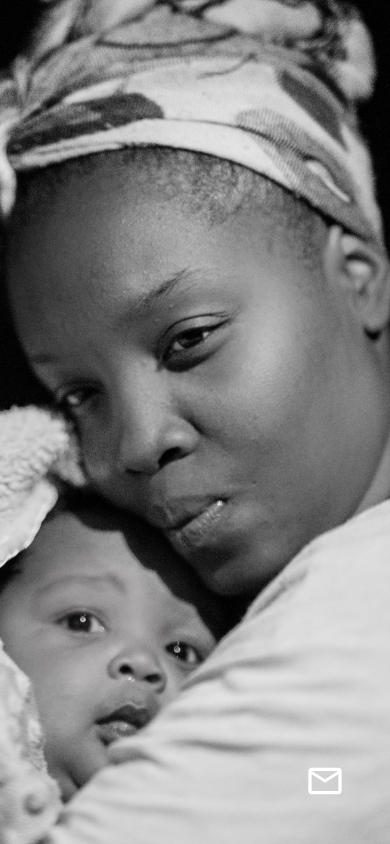
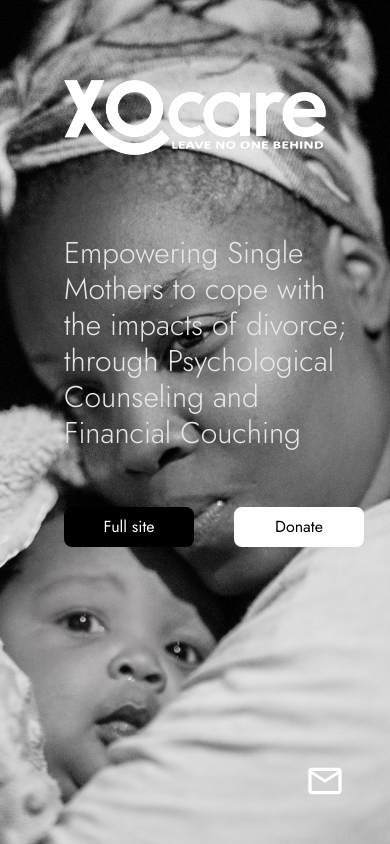
Before and after one commit to Nkusibeni23/Xocare, a React (Vite) app in the folder Frontend/: page / in a window 390 px wide. Built offline with nearby package versions, Linux system fonts and the light colour scheme; some icons are missing.

Commit message:
complete landing page

```diff
--- a/Frontend/src/components/LandingPage.jsx
+++ b/Frontend/src/components/LandingPage.jsx
@@ -1,20 +1,47 @@
+import { useEffect, useState } from "react";
 import Logo from "../assets/images/logo.png";
 import Background from "../assets/images/home.jpg";
+import Background1 from "../assets/images/White.png";
 import { FaInstagram, FaLinkedin, FaXTwitter } from "react-icons/fa6";
 import { MdOutlineMail } from "react-icons/md";
 
 export default function LandingPage() {
+  const [isLargeScreen, setIsLargeScreen] = useState(true);
+
+  useEffect(() => {
+    const handleResize = () => {
+      setIsLargeScreen(window.innerWidth > 1024); // Set your desired breakpoint
+    };
+
+    // Initial check on component mount
+    handleResize();
+
+    // Add event listener for window resize
+    window.addEventListener("resize", handleResize);
+
+    // Remove event listener on component unmount
+    return () => {
+      window.removeEventListener("resize", handleResize);
+    };
+  }, []);
+
   return (
-    <div className="mx-auto w-full lg:grid lg:grid-cols-2 lg:items-center ">
-      <div className="hidden lg:block w-full mx-auto max-w-screen-3xl items-center justify-center min-h-screen lg:order-1 text-center bg-white py-48">
+    <div className="mx-auto w-full">
+      {isLargeScreen ? (
+        <div className="hidden lg:block mx-auto max-w-screen-3xl min-h-screen lg:order-1 text-center bg-white w-full">
+          {/* Content for large screens */}
+          <div className="flex items-center justify-between">
+            {/* Content on the left side for large screens */}
+
+            <div className="w-full">
               <figure className="mb-8">
-          <img src={Logo} alt="Logo" className="w-[500px] h-36 mx-auto" />
+                <img src={Logo} alt="Logo" className="w-[400px] mx-auto" />
               </figure>
               <div className="w-[450px] mx-auto">
                 <p className="py-6 text-left text-3xl text-gray-500 font-light">
-            Empowering Single Mothers to cope with the impact of divorce;
+                  Empowering Single Mothers to cope with the impacts of divorce;
                   <br />
-            through Psychological Counseling and Financial Coaching.
+                  through Psychological Counseling and Financial Couching
                 </p>
                 <div className="flex justify-center gap-x-28 py-8">
                   <button className="p-2 bg-black text-white rounded-lg cursor-pointer w-[180px]">
@@ -26,7 +53,8 @@ export default function LandingPage() {
                 </div>
               </div>
             </div>
-      <div className="min-h-screen items-center justify-center bg-black lg:order-1 lg:col-span-1 relative">
+
+            {/* Content on the right side */}
             <div className="w-full">
               <div
                 className="relative min-h-screen"
@@ -56,5 +84,59 @@ export default function LandingPage() {
             </div>
           </div>
         </div>
+      ) : (
+        // Content for small screens on the right side
+        <div className="min-h-screen items-center justify-center bg-black lg:order-1 lg:col-span-1 relative">
+          <div className="w-full">
+            <div
+              className="relative min-h-screen"
+              style={{
+                backgroundImage: `url(${Background})`,
+                backgroundSize: "cover",
+                backgroundRepeat: "no-repeat",
+                backgroundPosition: "center",
+                loading: "lazy",
+              }}
+            >
+              <div className=" px-16">
+                <figure className=" py-20">
+                  <img src={Background1} alt="Logo" className="w-[300px]" />
+                </figure>
+                <div className="w-[300px]">
+                  <p className="text-left text-3xl text-gray-200 font-light">
+                    Empowering Single Mothers to cope with the impacts of
+                    divorce;
+                    <br />
+                    through Psychological Counseling and Financial Couching
+                  </p>
+                  <div className="flex justify-center gap-10 py-14">
+                    <button className="p-2 bg-black text-white rounded-lg cursor-pointer w-full">
+                      Full site
+                    </button>
+                    <button className="p-2 text-black rounded-lg cursor-pointer bg-white w-full hover:bg-black hover:text-white transition-all duration-500">
+                      Donate
+                    </button>
+                  </div>
+                </div>
+              </div>
+              <div className="absolute bottom-10 left-1/2 transform -translate-x-1/2 flex justify-between items-center w-[300px] text-white cursor-pointer">
+                <div>
+                  <FaXTwitter className="w-10 h-10" />
+                </div>
+                <div>
+                  <FaInstagram className="w-10 h-10" />
+                </div>
+                <div>
+                  <FaLinkedin className="w-10 h-10" />
+                </div>
+                <div>
+                  <MdOutlineMail className="w-10 h-10" />
+                </div>
+              </div>
+            </div>
+          </div>
+        </div>
+      )}
+    </div>
   );
 }
```
Lines whose indentation alone changed are shown as unchanged.
